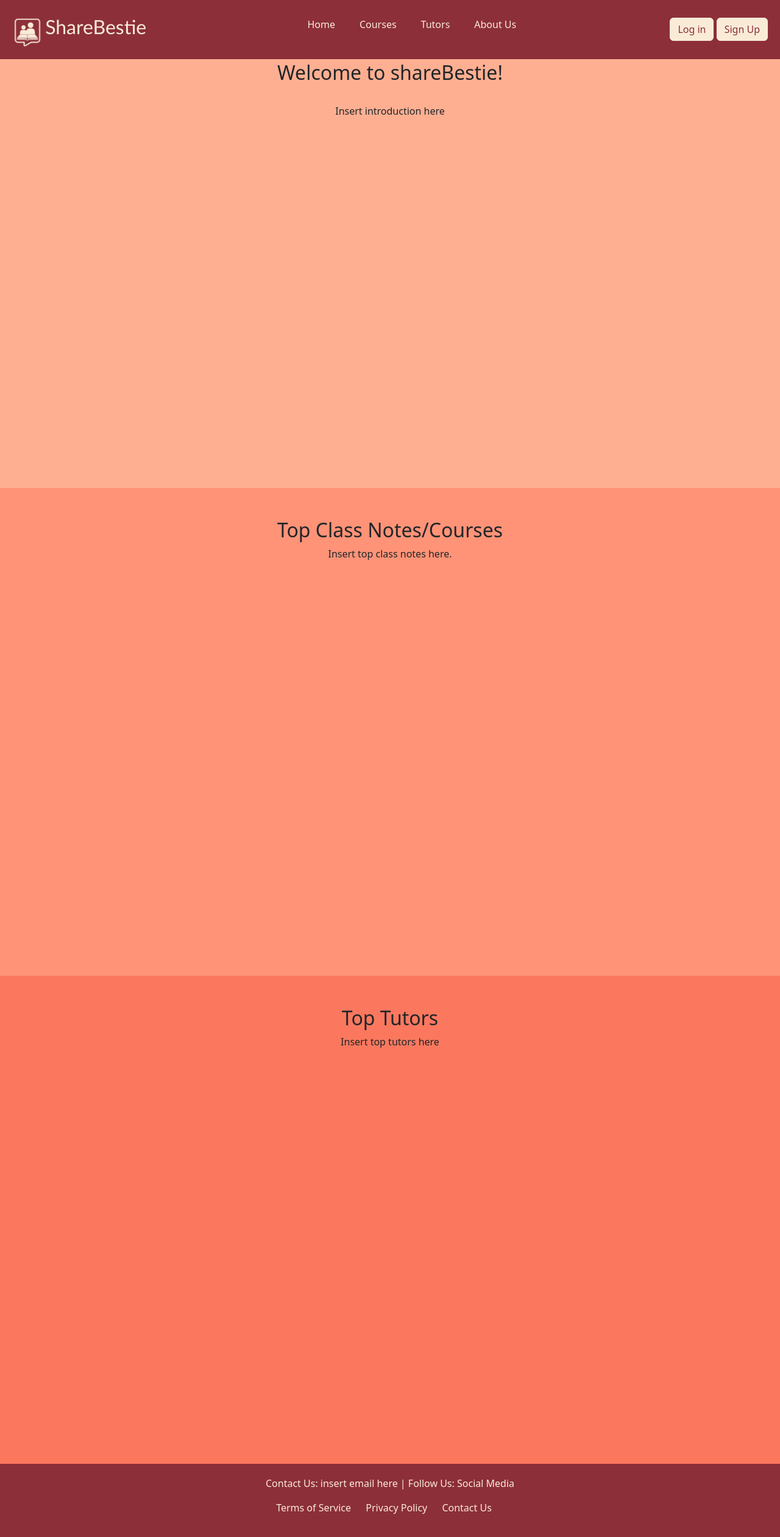
After one commit to RedRogue10/shareBestie, a PHP site: page /home.php in a window 1280 px wide. The commit adds this page. Shown: the whole page at 61% size. Run offline with PHP 8.4, Linux system fonts and the light colour scheme.

Commit message:
Registration, Login, and Session

```diff
--- /dev/null
+++ b/home.php
@@ -0,0 +1,91 @@
+<?php
+    session_start();
+?>
+<!DOCTYPE html>
+<html lang="en">
+<head>
+    <meta charset="UTF-8">
+    <meta name="viewport" content="width=device-width, initial-scale=1.0">
+    <title>Home - shareBestie</title>
+
+    <link rel="stylesheet" href="styles.css">
+    <link href="https://cdn.jsdelivr.net/npm/bootstrap@5.3.3/dist/css/bootstrap.min.css" rel="stylesheet" integrity="sha384-QWTKZyjpPEjISv5WaRU9OFeRpok6YctnYmDr5pNlyT2bRjXh0JMhjY6hW+ALEwIH" crossorigin="anonymous">
+    <link rel="icon" type="image/x-icon" href="ShareBestie_Logo.png">
+
+
+</head>
+<body>
+
+    <!-- Header Section -->
+    <header>
+        <div class="logo">
+            <img src="ShareBestie_Logo.png" alt="Your Website Logo">
+            <a href="" id="brandname">ShareBestie</a>
+        </div>
+        <nav>
+            <ul>
+                <li><a href="/">Home</a></li>
+                <li><a href="/notes">Courses</a></li>
+                <li><a href="tutors.php">Tutors</a></li>
+                <li><a href="/about">About Us</a></li>
+               <!--  <li><a href="/login">Login</a></li>
+                <li><a href="signup">Sign up</a></li> -->
+            </ul>
+        </nav>
+        <?php
+            if(isset($_SESSION['userID'])){
+                echo '<div class="user-auth">
+                        <!--Login Form -->
+                        <a href=""><button class="btn btn-primary" id="account" type="submit" >Account</button></a>
+
+                        <!--Signup Form -->
+                        <a href="logout.php"><button class="btn btn-primary" id="logout" type="submit">Log Out</button></a>
+                    </div>';
+            }else{
+                echo '<div class="user-auth">
+                        <!--Login Form -->
+                        <a href="Login.php"><button class="btn btn-primary" id="login" type="submit" >Log in</button></a>
+
+                        <!--Signup Form -->
+                        <a href="SignUp.php"><button class="btn btn-primary" id="signup" type="submit" >Sign Up</button></a>
+              </div>';
+            }
+
+
+        ?>
+    </header>
+
+    <!--Welcome Section -->
+    <section id="section1" class="section section1">
+        <h2>Welcome to shareBestie!</h2><br>
+        <p>Insert introduction here</p>
+    </section>
+
+    <!-- Top Class Notes Section -->
+    <section id="section2" class="section section2">
+        <h2>Top Class Notes/Courses</h2>
+        <p>Insert top class notes here.</p>
+    </section>
+
+    <!-- Top Tutors Section -->
+    <section id="section3" class="section section3">
+        <h2>Top Tutors</h2>
+        <p>Insert top tutors here</p>
+    </section>
+
+    <!-- Footer Section -->
+    <footer>
+        <div class="contact-info">
+            <p>Contact Us: insert email here | Follow Us: <a href="#">Social Media</a></p>
+        </div>
+        <div class="footer-links">
+            <ul>
+                <li><a href="/terms">Terms of Service</a></li>
+                <li><a href="/privacy">Privacy Policy</a></li>
+                <li><a href="/contact">Contact Us</a></li>
+            </ul>
+        </div>
+    </footer>
+
+</body>
+</html>
```
Also changed, not shown: Login.php (+9 -5 lines), SignUp.php (+8 -0 lines).
